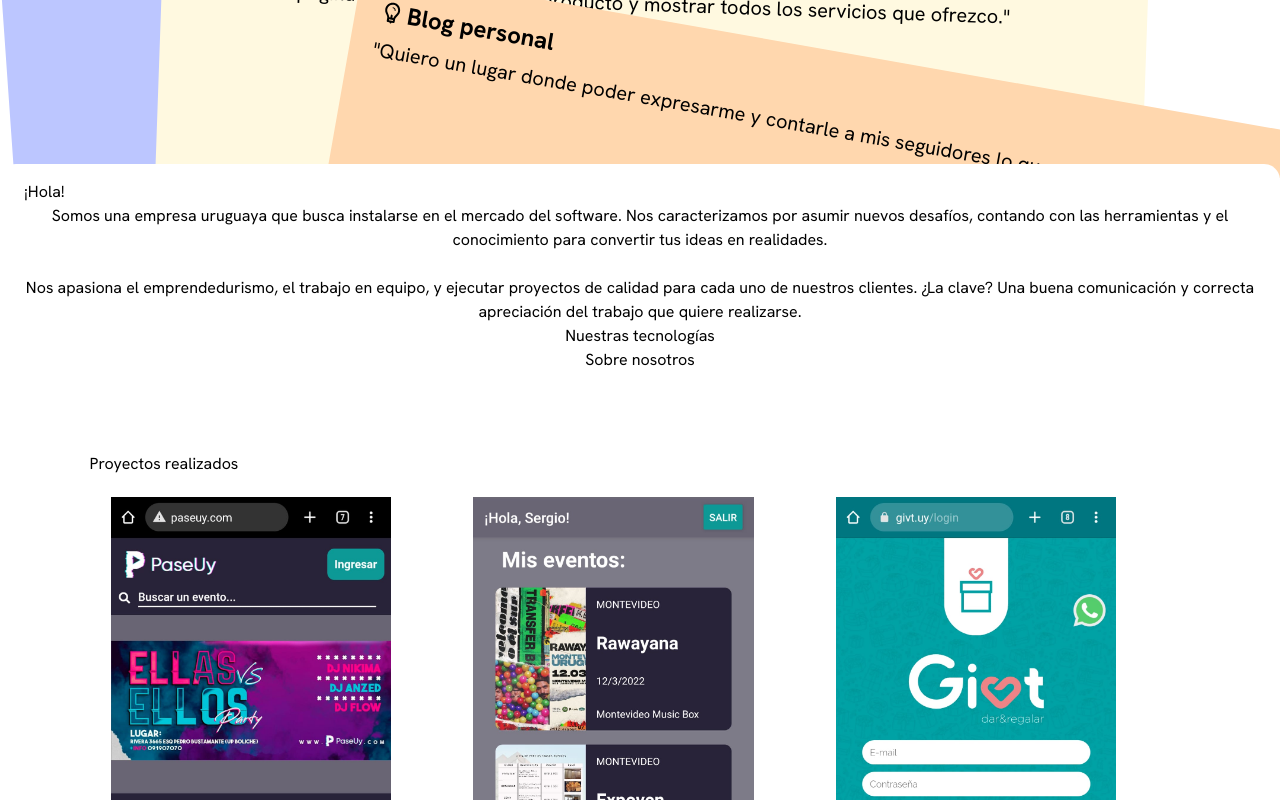
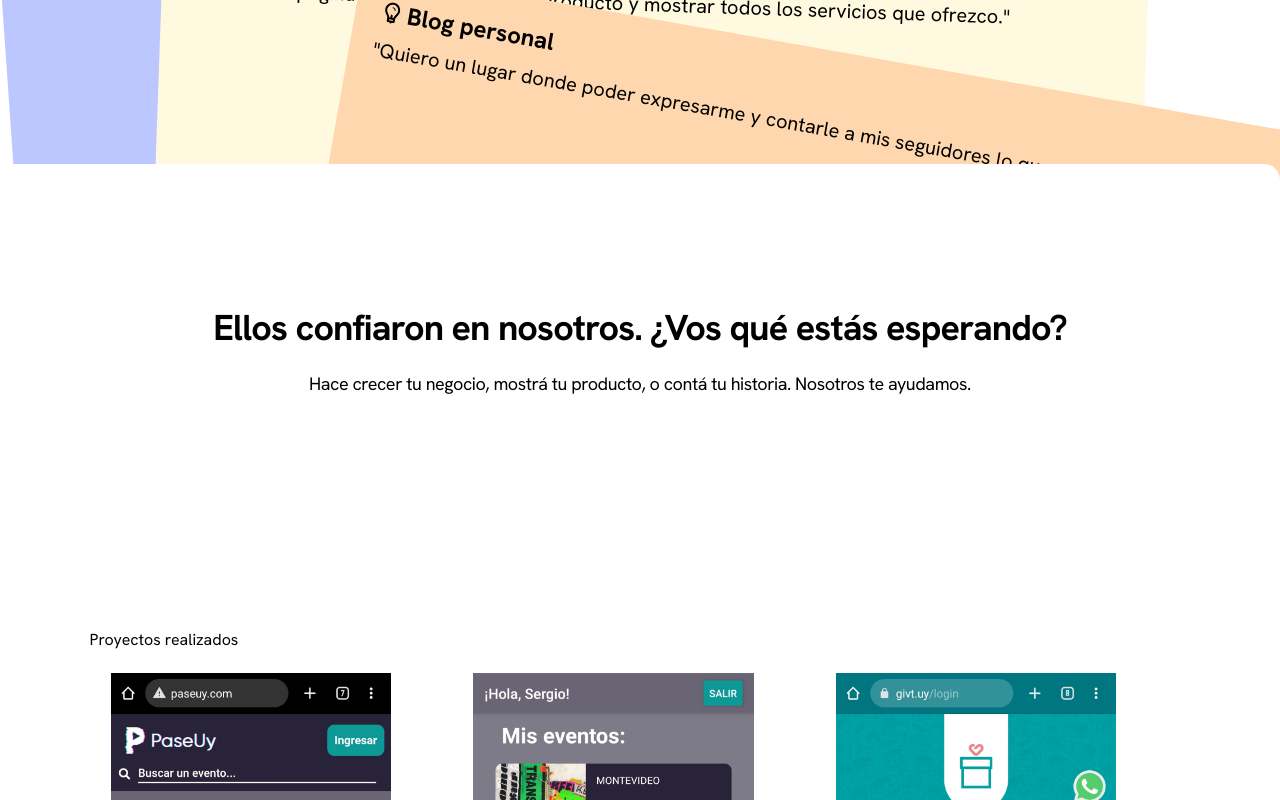
Before and after one commit to alepertu/bgd, a Next.js app: page / in a window 1280 px wide. Shown: the part 628-1428 px from the top of the page. Built offline with nearby package versions, Linux system fonts and the light colour scheme.

Commit message:
fix: typos

```diff
--- a/app/page.tsx
+++ b/app/page.tsx
@@ -44,7 +44,7 @@ function App() {
             <a
               className="bg-black py-2 px-4 text-xl rounded no-underline mx-auto text-white font-semibold border-2 border-transparent hover:text-black transition-all hover:bg-transparent hover:border-black"
               href="#contacto">
-              Contános tu idea
+              Contanos tu idea
             </a>
           </div>
           <div className="relative h-1/2 md:h-96 top-10 md:top-0">
@@ -69,21 +69,15 @@ function App() {
             aria-hidden="true"></span>
         </Section>
         <Section id="nosotros">
-          <h2>¡Hola!</h2>
-          <p>
-            Somos una empresa uruguaya que busca instalarse en el mercado del
-            software. Nos caracterizamos por asumir nuevos desafíos, contando
-            con las herramientas y el conocimiento para convertir tus ideas en
-            realidades.
-            <br />
-            <br />
-            Nos apasiona el emprendedurismo, el trabajo en equipo, y ejecutar
-            proyectos de calidad para cada uno de nuestros clientes. ¿La clave?
-            Una buena comunicación y correcta apreciación del trabajo que quiere
-            realizarse.
-          </p>
-          <h3>Nuestras tecnologías</h3>
-          <h3>Sobre nosotros</h3>
+          <div className="relative h-1/2 md:h-auto md:py-32 flex flex-col py-10 md:place-content-center gap-2">
+            <h1 className="text-2xl md:text-4xl font-bold px-6 tracking-tight">
+              Ellos confiaron en nosotros. ¿Vos qué estás esperando?
+            </h1>
+            <p className="text-lg mt-4 mb-6 w-3/4 mx-auto tracking-tight leading-6 text-balance">
+              Hace crecer tu negocio, mostrá tu producto, o contá tu historia.
+              Nosotros te ayudamos.
+            </p>
+          </div>
         </Section>
       </main>
       <Proyectos />
```
